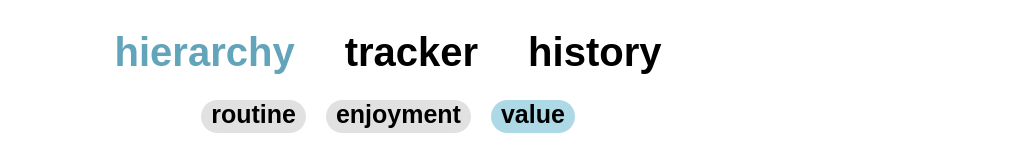
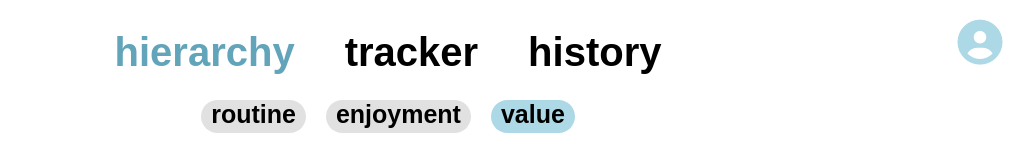
Before and after one commit to ayleenpt/behavioral-activation, a React (Create React App) app: page /#/hierarchy/value in a window 1280 px wide. Shown: the top 151 px of the page, without its empty margins (252-1280 px from the left). Built offline with nearby package versions, Linux system fonts and the light colour scheme; no server answers.

Commit message:
header profile button

```diff
--- a/package.json
+++ b/package.json
@@ -3,6 +3,12 @@
   "version": "0.1.0",
   "private": true,
   "dependencies": {
+    "@fortawesome/fontawesome-free": "^7.0.1",
+    "@fortawesome/fontawesome-svg-core": "^7.0.1",
+    "@fortawesome/free-brands-svg-icons": "^7.0.1",
+    "@fortawesome/free-regular-svg-icons": "^7.0.1",
+    "@fortawesome/free-solid-svg-icons": "^7.0.1",
+    "@fortawesome/react-fontawesome": "^3.0.2",
     "@testing-library/dom": "^10.4.1",
     "@testing-library/jest-dom": "^6.8.0",
     "@testing-library/react": "^16.3.0",
--- a/public/index.html
+++ b/public/index.html
@@ -8,6 +8,10 @@
     <meta
       name="description"
       content="Web site created using create-react-app"
+    />
+    <link
+      rel="stylesheet"
+      href="%PUBLIC_URL%/webfonts/fontawesome.css"
     />
     <link rel="apple-touch-icon" href="%PUBLIC_URL%/logo192.png" />
     <!--
--- a/src/components/hierarchy/Hierarchy.js
+++ b/src/components/hierarchy/Hierarchy.js
@@ -1,4 +1,5 @@
 import { useState, useEffect } from 'react';
+import Header from '../user/Header';
 import Pages from '../navigation/Pages';
 import Categories from '../navigation/Categories';
 import HierarchyRow from './HierarchyRow';
@@ -26,6 +27,7 @@ function Hierarchy({ category }) {
 
   return (
     <div className="hierarchy">
+      <Header />
       <Pages baseUrl="hierarchy" category={category} />
       <Categories baseUrl="hierarchy" category={category} />
 
--- a/src/components/history/History.js
+++ b/src/components/history/History.js
@@ -1,10 +1,12 @@
 import '../../styles/history/History.css';
+import Header from '../user/Header';
 import Pages from '../navigation/Pages';
 import Categories from '../navigation/Categories';
 
 function History({ category }) {
   return (
     <div className="history">
+      <Header />
       <Pages baseUrl="history" category={category} />
       <Categories baseUrl="history" category={category} />
       <h1>TODO: tracking history</h1>
--- a/src/components/tracker/Tracker.js
+++ b/src/components/tracker/Tracker.js
@@ -1,4 +1,5 @@
 import { useState, useEffect } from 'react';
+import Header from '../user/Header';
 import TrackerHeader from './TrackerHeader';
 import Pages from '../navigation/Pages';
 import Categories from '../navigation/Categories';
@@ -23,6 +24,7 @@ function Tracker({ category }) {
 
   return (
     <div className="tracker">
+      <Header />
       <Pages baseUrl="tracker" category={category} />
       <Categories baseUrl="tracker" category={category} />
       <div className="tracker-grid">
--- /dev/null
+++ b/src/components/user/Header.js
@@ -0,0 +1,12 @@
+import '../../styles/user/Header.css';
+
+function Header() {
+  return (
+    <div className="header">
+      <i
+        className="profile-icon fa-solid fa-circle-user"
+        onClick={() => window.location.href = `/#/profile`}
+      />
+    </div>
+  );
+} export default Header;
--- a/src/index.js
+++ b/src/index.js
@@ -3,6 +3,7 @@ import ReactDOM from 'react-dom/client';
 import './index.css';
 import App from './App';
 import reportWebVitals from './reportWebVitals';
+import '@fortawesome/fontawesome-free/css/all.min.css';
 
 const root = ReactDOM.createRoot(document.getElementById('root'));
 root.render(
--- a/src/styles/history/History.css
+++ b/src/styles/history/History.css
@@ -0,0 +1,8 @@
+.history {
+  width: 100%;
+  height: 100%;
+  display: flex;
+  flex-direction: column;
+  align-items: center;
+  justify-content: start;
+}
--- /dev/null
+++ b/src/styles/user/Header.css
@@ -0,0 +1,9 @@
+.profile-icon {
+  position: absolute;
+  top: 20px;
+  right: 0px;
+  font-size: 45px;
+  color: rgb(173, 216, 230);
+  margin-right: 20px;
+  cursor: pointer;
+}
```
Also changed, not shown: 1 other file (tests, documents, lock files or other folders).
